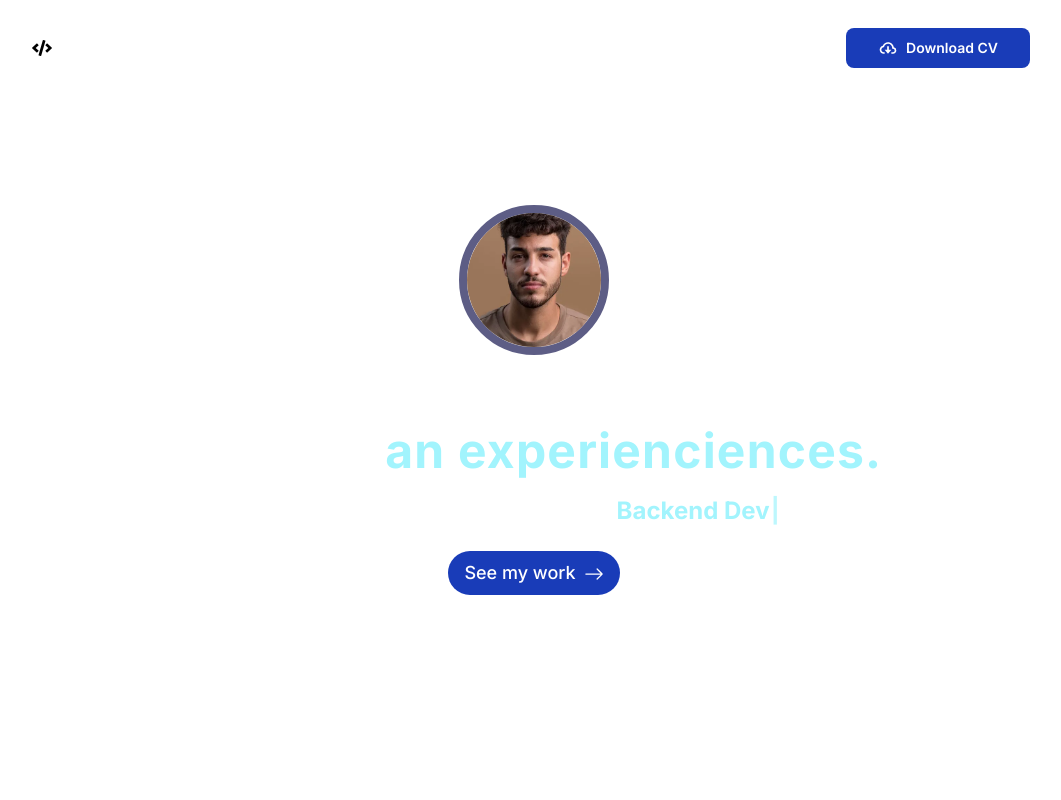
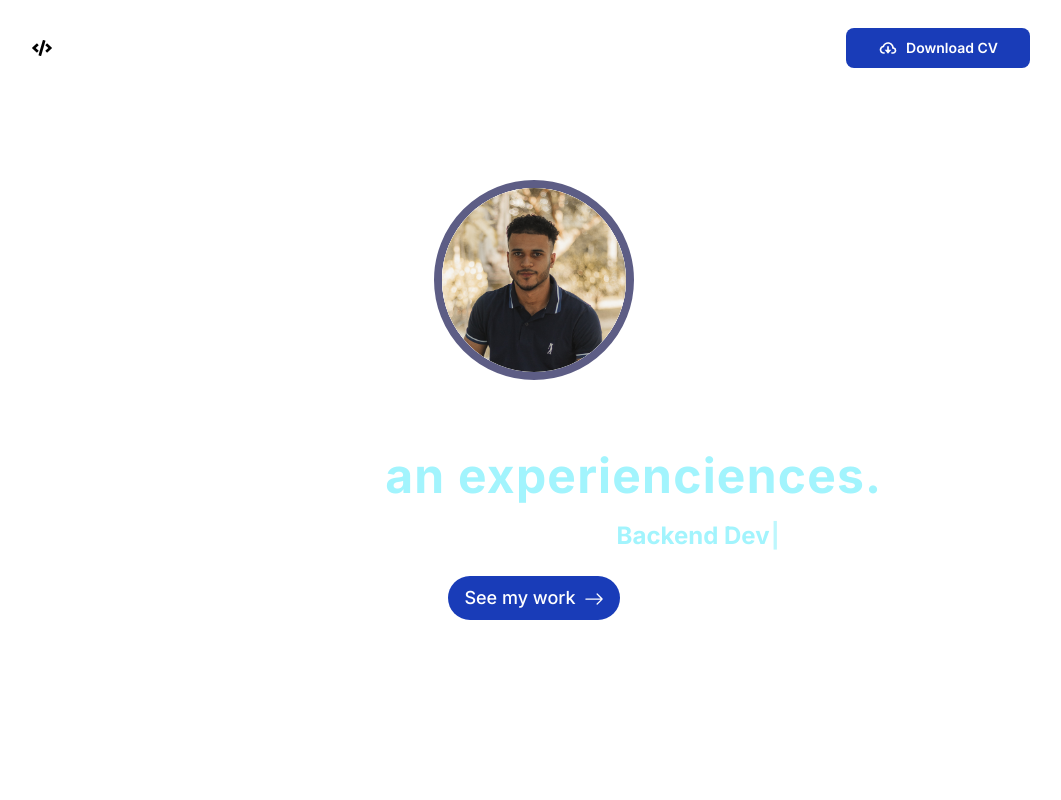
Before and after one commit to pablo-cruzbr/modern-portfolio-website, a Next.js app: page / in a window 1280 px wide. Shown: the top 800 px of the page, without its empty margins (106-1167 px from the left). Built offline with nearby package versions, Linux system fonts and the light colour scheme.

Commit message:
styles: update component Hero img

```diff
--- a/components/Home/Hero/Hero.tsx
+++ b/components/Home/Hero/Hero.tsx
@@ -11,10 +11,10 @@ const Hero = () => {
       <ParticlesHero />
         <div className="relative z-10 flex-col items-center"></div>
             <Image
-                src= "/img/s1.webp"
+                src= "/img/2.svg"
                 alt='heroimage'
-                width={150}
-                height={150}
+                width={200}
+                height={200}
                 className='rounded-full border-8 border-[#0c0c48aa]'
             />
               <h1 className="text-2xl sm:text-2xl md:text-5xl lg:text-6x1 mt-6 text-center font-bold tracking-wide">Creating web products, <br/> brands, <span className="text-cyan-200">an experienciences.</span></h1>
```
Also changed, not shown: public/img/2.svg (added), public/img/s1.svg (added).
